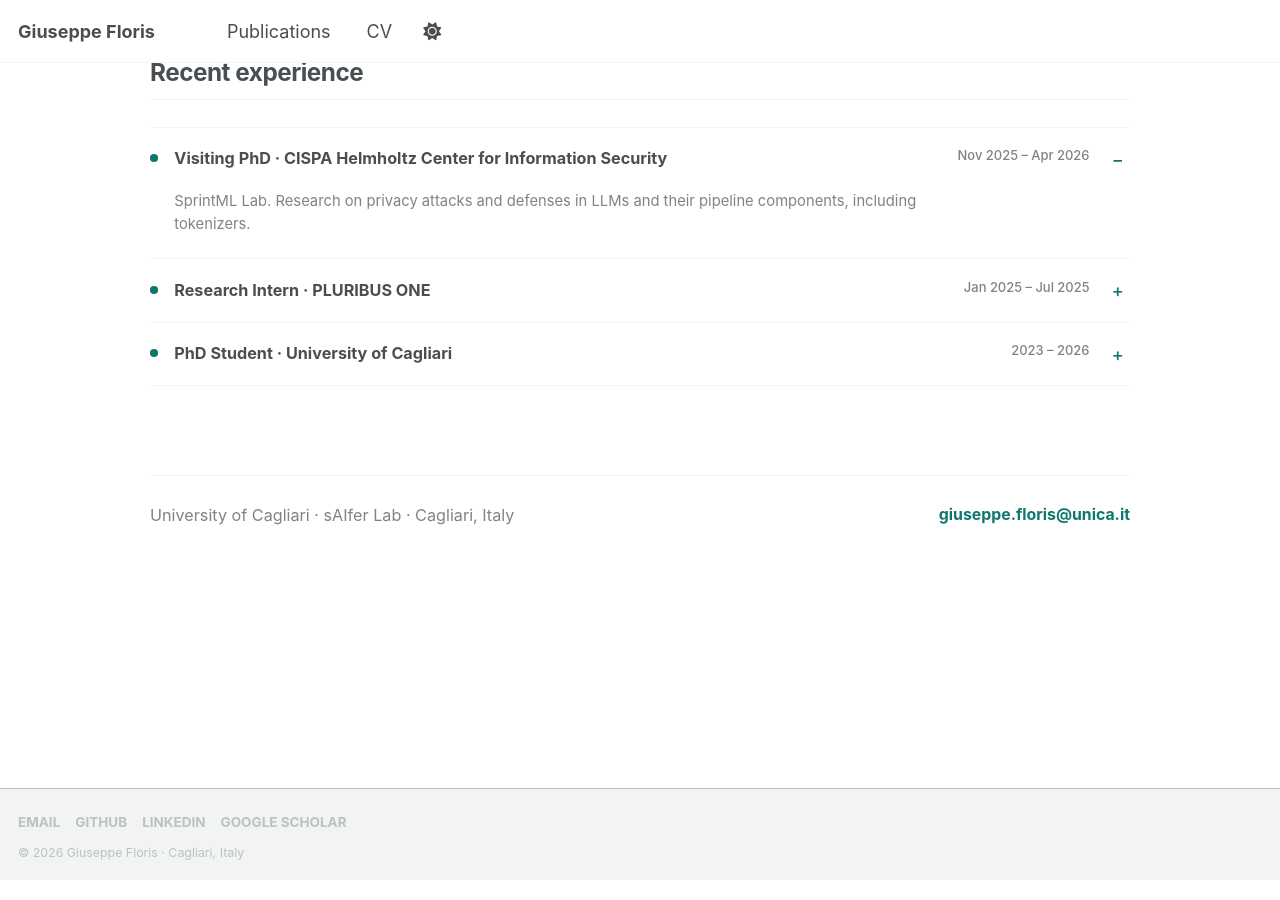
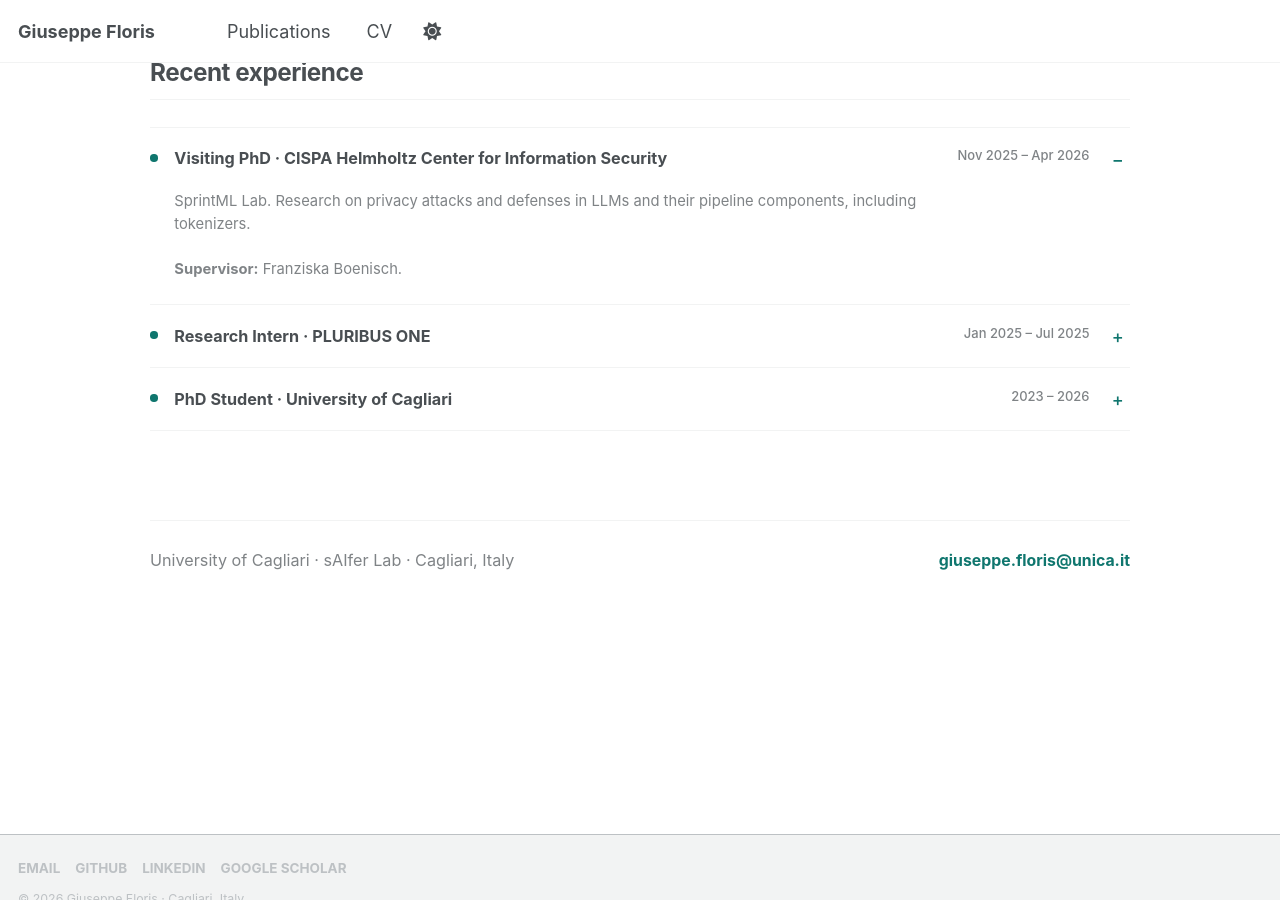
Before and after one commit to giuseppefloris/giuseppefloris.github.io, a Jekyll site: the page built from _pages/about.md, in a window 1280 px wide and 900 px high, scrolled down 1460 px. Built offline with Jekyll 4.4.1, drawn with Linux system fonts in a browser that asks for light colours.

Commit message:
Credit Franziska Boenisch as CISPA visit supervisor

```diff
--- a/_pages/about.md
+++ b/_pages/about.md
@@ -116,6 +116,7 @@ redirect_from:
         <time>Nov 2025 – Apr 2026</time>
       </summary>
       <p>SprintML Lab. Research on privacy attacks and defenses in LLMs and their pipeline components, including tokenizers.</p>
+      <p><strong>Supervisor:</strong> Franziska Boenisch.</p>
     </details>
     <details class="experience-card">
       <summary>
```
